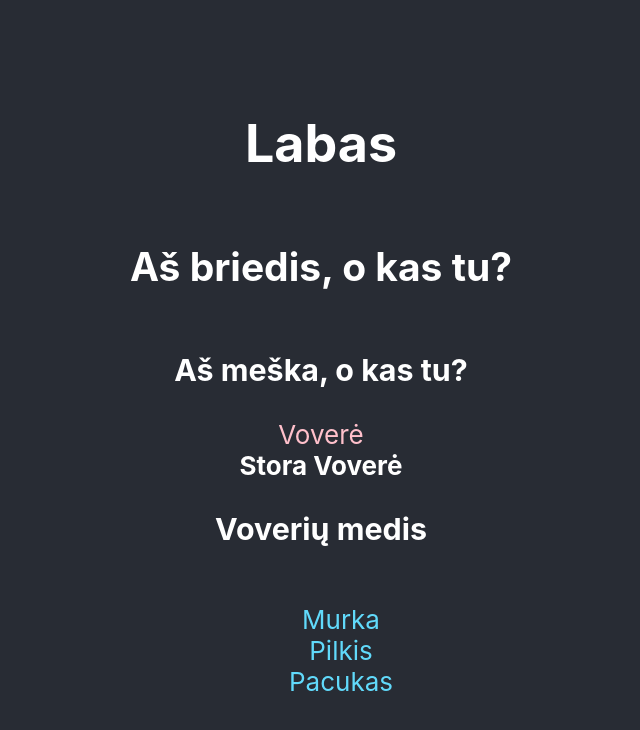
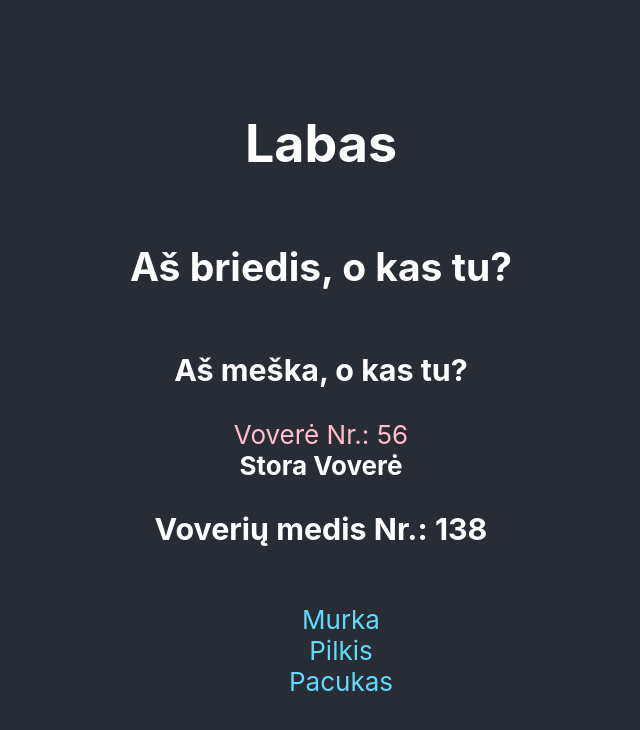
Before and after one commit to lukastabu/zirafa, a React (Create React App) app in the folder r1/: page / in a window 1280 px wide. Shown: the top 730 px of the page, without its empty margins (319-959 px from the left). Built offline with nearby package versions, Linux system fonts and the light colour scheme.

Commit message:
rand numeris

```diff
--- a/r1/src/Components/001/Vovere.jsx
+++ b/r1/src/Components/001/Vovere.jsx
@@ -1,12 +1,14 @@
+import rand from '../../Functions/rand';
+
 function Vovere() {
 
     return (
         <>
             <div>
-                <div className="vovere">Voverė</div>
+                <div className="vovere">Voverė Nr.: { 7 * 8 }</div>
                 <b>Stora Voverė</b>
             </div>
-            <h3>Voverių medis</h3>
+            <h3>Voverių medis Nr.: {rand(100, 999)} </h3>
         </>
     );
 
--- /dev/null
+++ b/r1/src/Functions/rand.js
@@ -0,0 +1,7 @@
+function rand(min, max) {
+    min = Math.ceil(min);
+    max = Math.floor(max);
+    return Math.floor(Math.random() * (max - min + 1) + min);
+}
+
+export default rand;
```
